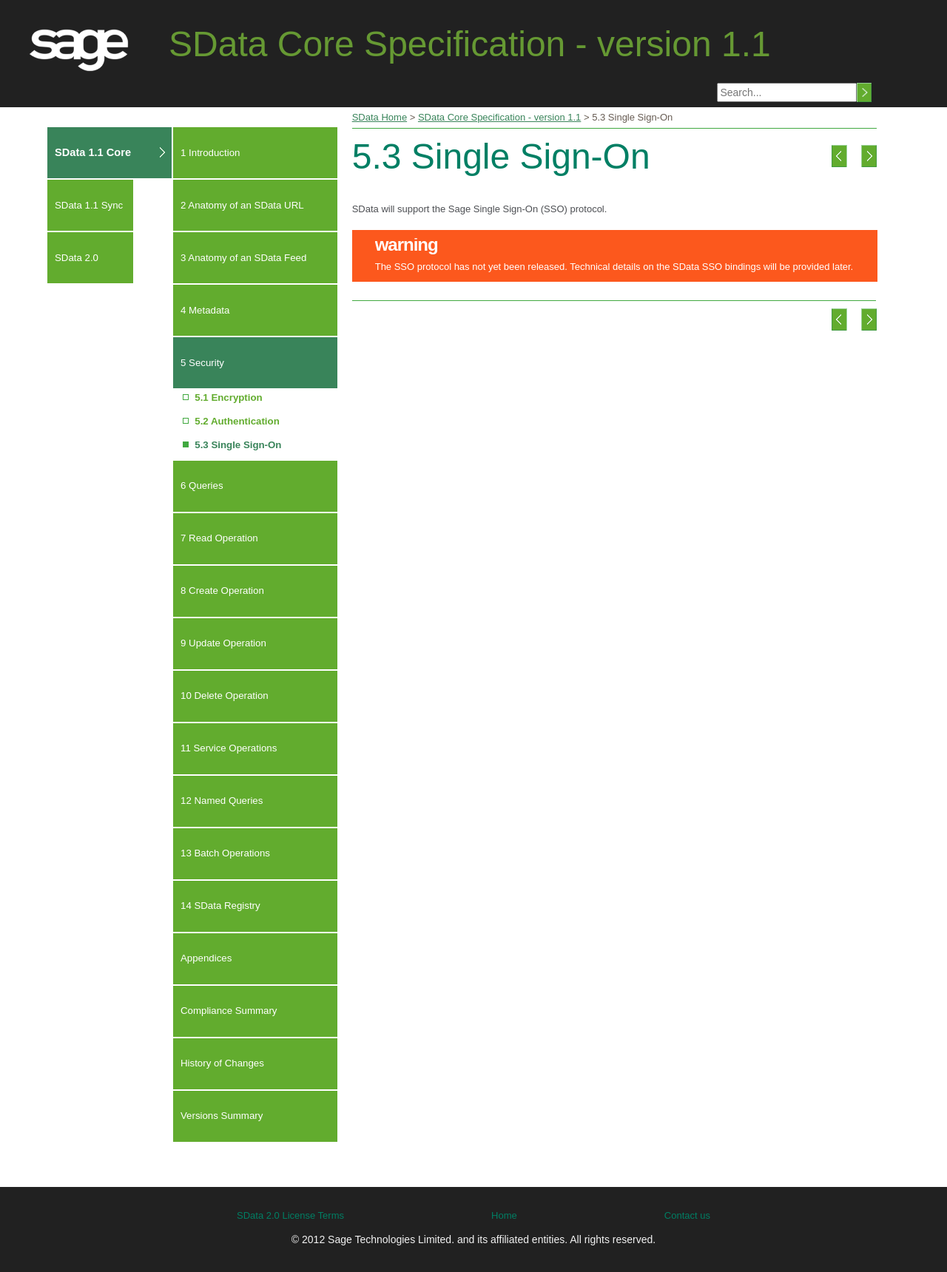
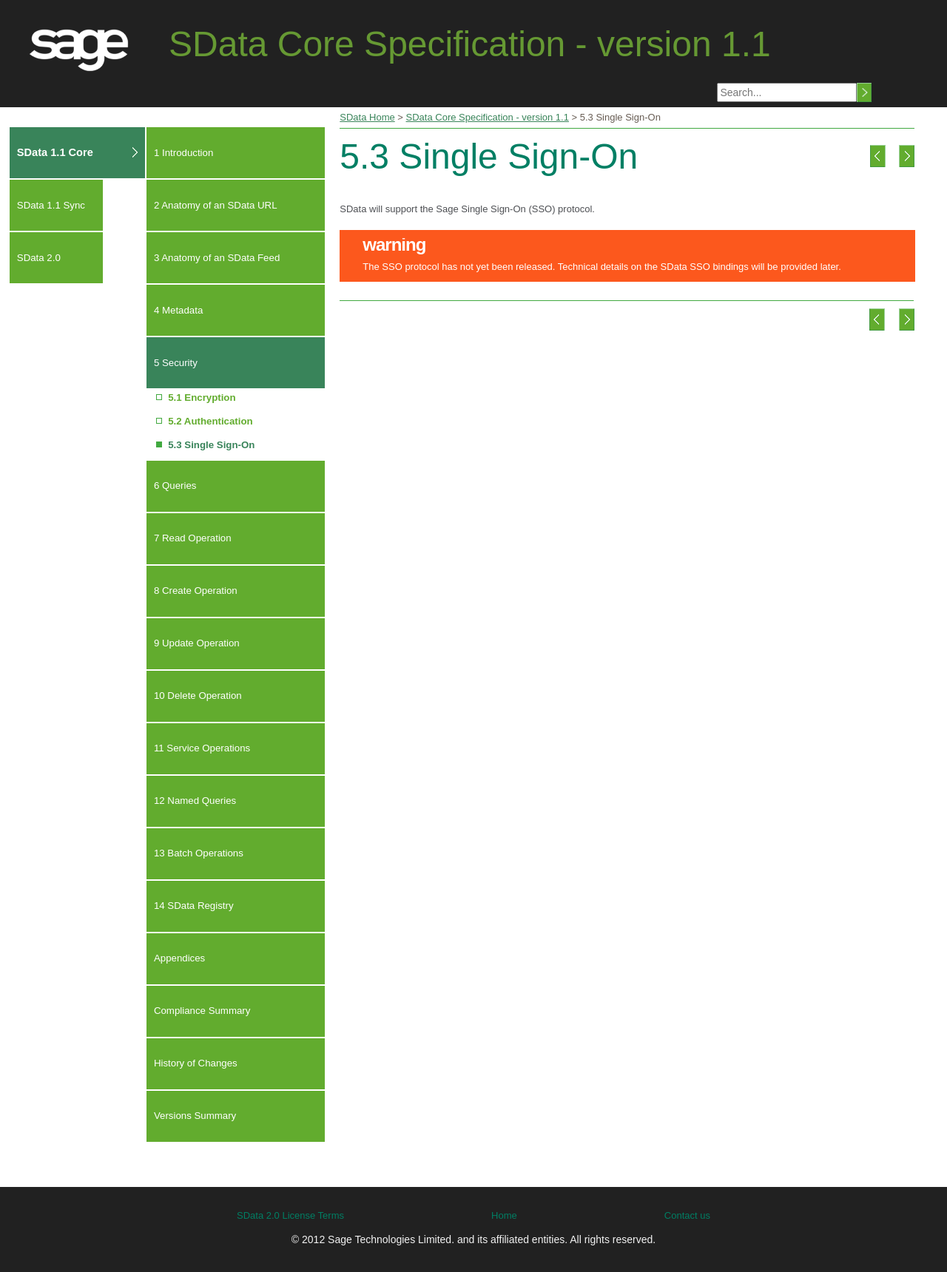
Before and after one commit to kaqa/SData-2.0, a Jekyll site: the page built from pages/core/0503.md, in a window 1280 px wide. Shown: the whole page at 74% size. Built offline with Jekyll 4.4.1, drawn with Linux system fonts in a browser that asks for light colours; nearby versions of some CDN libraries.

Commit message:
sidebar top-nav upd
- width increased;

```diff
--- a/css/blueprint.css
+++ b/css/blueprint.css
@@ -204,19 +204,19 @@
 margin-bottom: 20px;
 }
 @media screen and (max-width: 1920px) {
-	div#bodyContainer {width: 85%;}
+	div#bodyContainer {width: 96%;}
 	div#content {width: 76%;}
 	div#sidemenu {width: 24%;}
 	div.search {margin: 0px 10.5% 0 0;}
 }
 @media screen and (max-width: 1600px) {
-	div#bodyContainer {width: 85%;}
+	div#bodyContainer {width: 96%;}
     div#content {width: 70%;}
 	div#sidemenu {width: 30%;}
 	div.search {margin: 0px 11.5% 0 0;}
 }
 @media screen and (max-width: 1280px) {
-	div#bodyContainer {width: 90%;}
+	div#bodyContainer {width: 98%;}
     div#content {width: 66%;}
 	div#sidemenu {width: 34%;}
 	div.search {margin: 0px 9.5% 0 0;}
@@ -226,6 +226,8 @@
     div#content {width: 71%;}
 	div#sidemenu {width: 29%;}
 	div.search {margin: 0px 5.5% 0 0;}
+
+	ul.top-nav a.active {background-position-x: 98% !important;}
 }
 /* weil min-width fuer body ist 1000px
 @media screen and (max-width: 640px) {
```
